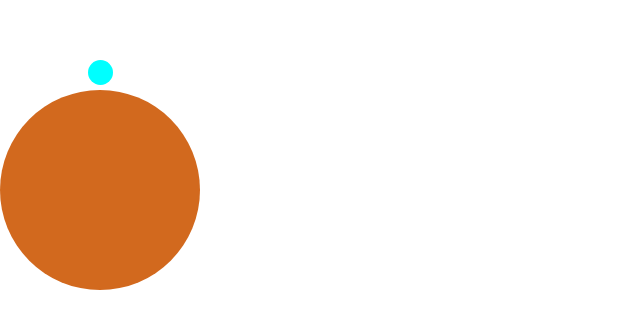
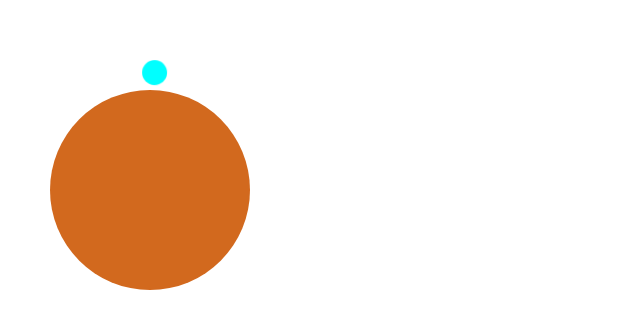
Before and after one commit to Jaunty5899/WeatherWebApp, a React (Vite) app: page / in a window 1280 px wide. Shown: the part 210-538 px from the top of the page, without its empty margins (0-640 px from the left). Built offline with nearby package versions, Linux system fonts and the light colour scheme.

Commit message:
calculations added

```diff
--- a/src/App.css
+++ b/src/App.css
@@ -6,4 +6,5 @@
   display: flex;
   justify-content: center;
   position: relative;
+  left: 50px;
 }
--- a/src/Dial.css
+++ b/src/Dial.css
@@ -7,15 +7,17 @@
   background-color: cyan;
   transform: rotate(0deg);
   transform-origin: center 130px;
-}
-.container:hover .circle {
-  animation: fullCircle 5s linear forwards;
+  animation: fullCircle 1440s linear forwards;
 }
 @keyframes fullCircle {
-  0% {
-    transform: rotate(0deg);
-  }
   100% {
     transform: rotate(360deg);
   }
 }
+
+/* total time seconds:86400 */
+/* current time seconds(2:30):52200 [which is 217]*/
+/* current time seconds(12:00):43200 [which is 180]*/
+
+/* calculation for poisiton of orb= ([(CurrentTime/TotalTime)100]/100)360 */
+/* 1deg == 241sec(4 min) */
```
